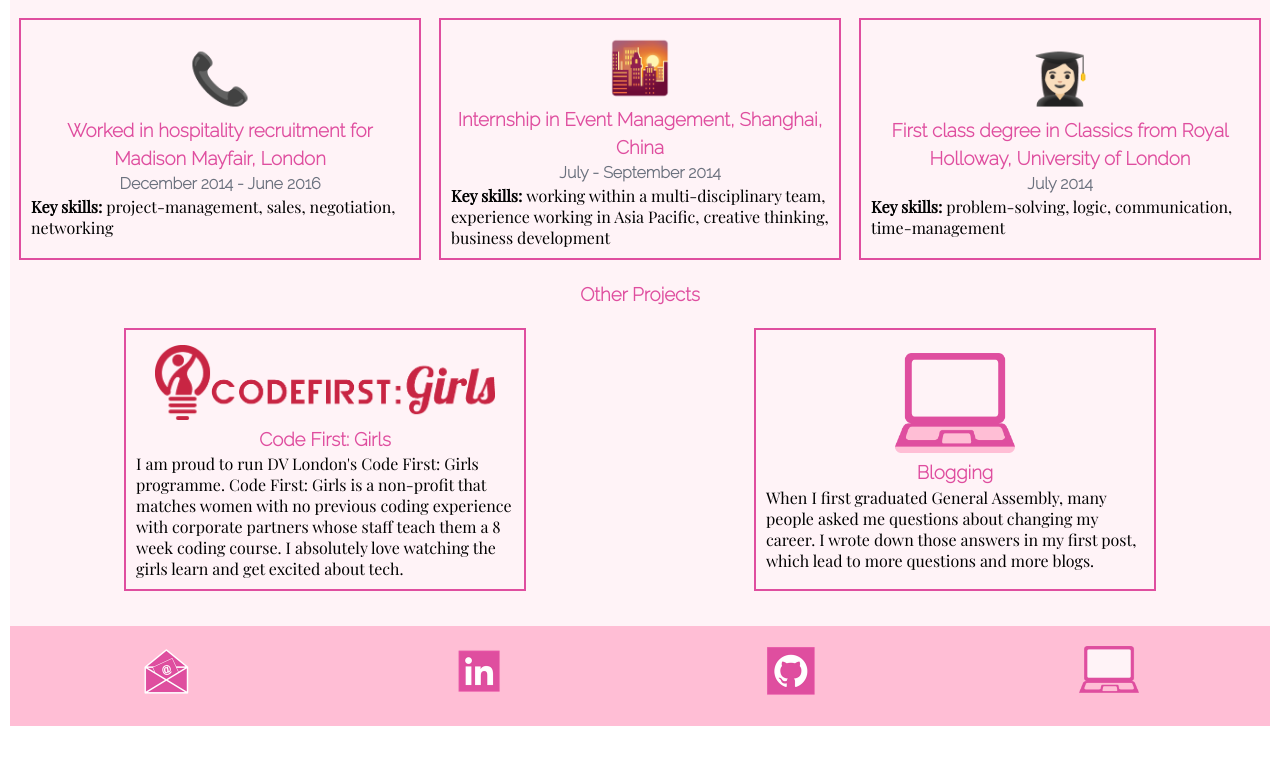
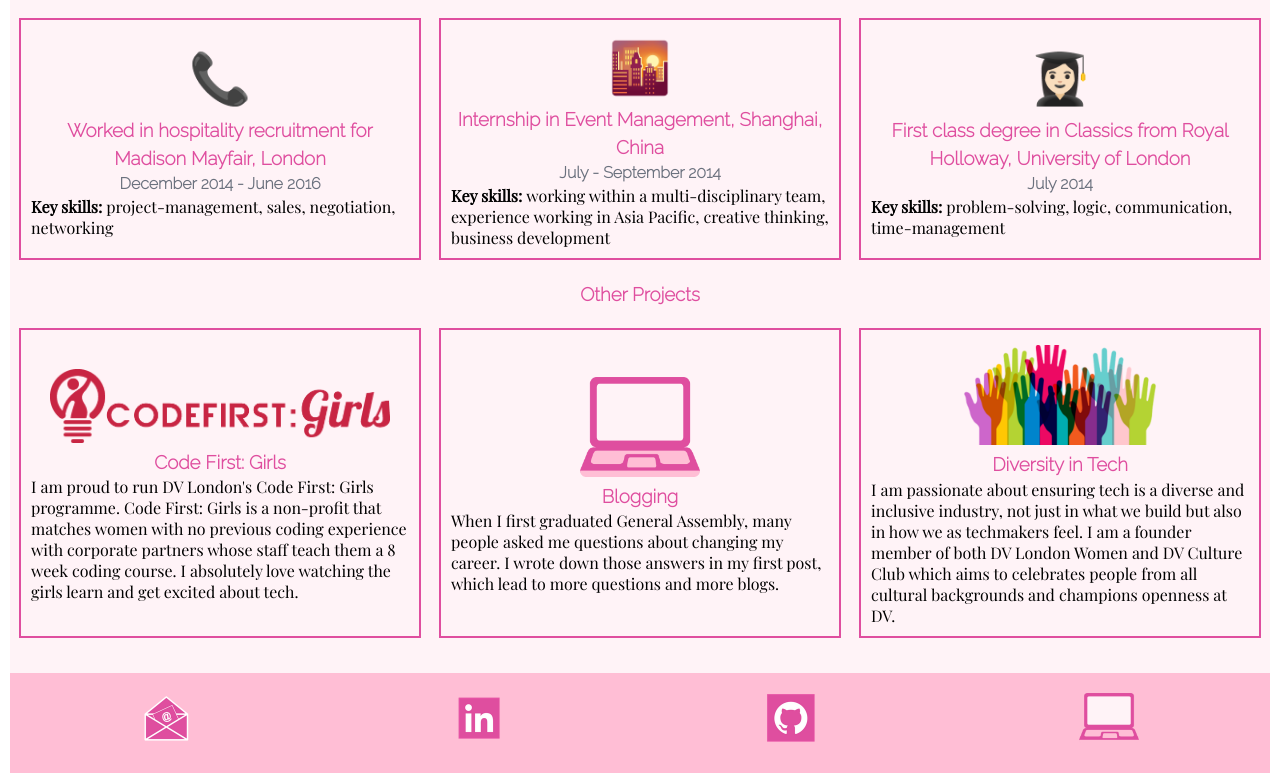
Before and after one commit to CharlotteMD/charlotteqazi, a React (Create React App) app: page /career in a window 1280 px wide. Shown: the part 514-1297 px from the top of the page. Before the commit the page ends 1250 px from the top, so only its background shows below. Built offline with nearby package versions, Linux system fonts and the light colour scheme.

Commit message:
Updated CV section

```diff
--- a/src/components/career.js
+++ b/src/components/career.js
@@ -4,6 +4,7 @@
 
 import cfg from "../images/cfg.png";
 import medium from "../images/medium.png";
+import diversity from "../images/diversity.png";
 
 import "../css/style.css";
 
@@ -74,6 +75,13 @@
       link: "https://medium.com/@charlotte.davies",
       info:
         "When I first graduated General Assembly, many people asked me questions about changing my career. I wrote down those answers in my first post, which lead to more questions and more blogs."
+    },
+    {
+      title: "Diversity in Tech",
+      image: diversity,
+      class: "blogging",
+      info:
+        "I am passionate about ensuring tech is a diverse and inclusive industry, not just in what we build but also in how we as techmakers feel. I am a founder member of both DV London Women and DV Culture Club which aims to celebrates people from all cultural backgrounds and champions openness at DV."
     }
   ];
 
```
Also changed, not shown: src/images/diversity.png (added).
